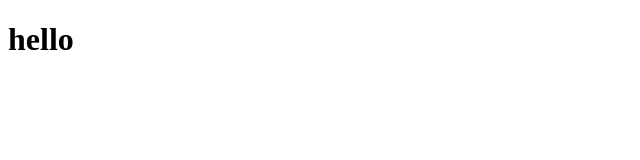
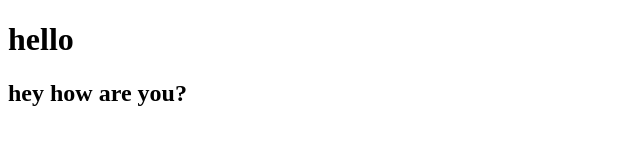
Before and after one commit to sidharthpandita1/name-, a plain HTML site: page index.html in a window 1280 px wide. Shown: the whole page, without its empty margins (0-640 px from the left). Drawn offline with Linux system fonts and the light colour scheme.

Commit message:
new changes

```diff
--- a/index.html
+++ b/index.html
@@ -7,6 +7,7 @@
 </head>
 <body>
     <h1>hello</h1>
+    <h2>hey how are you?</h2>
      <script src="script.js"></script>
 </body>
 </html>
```
